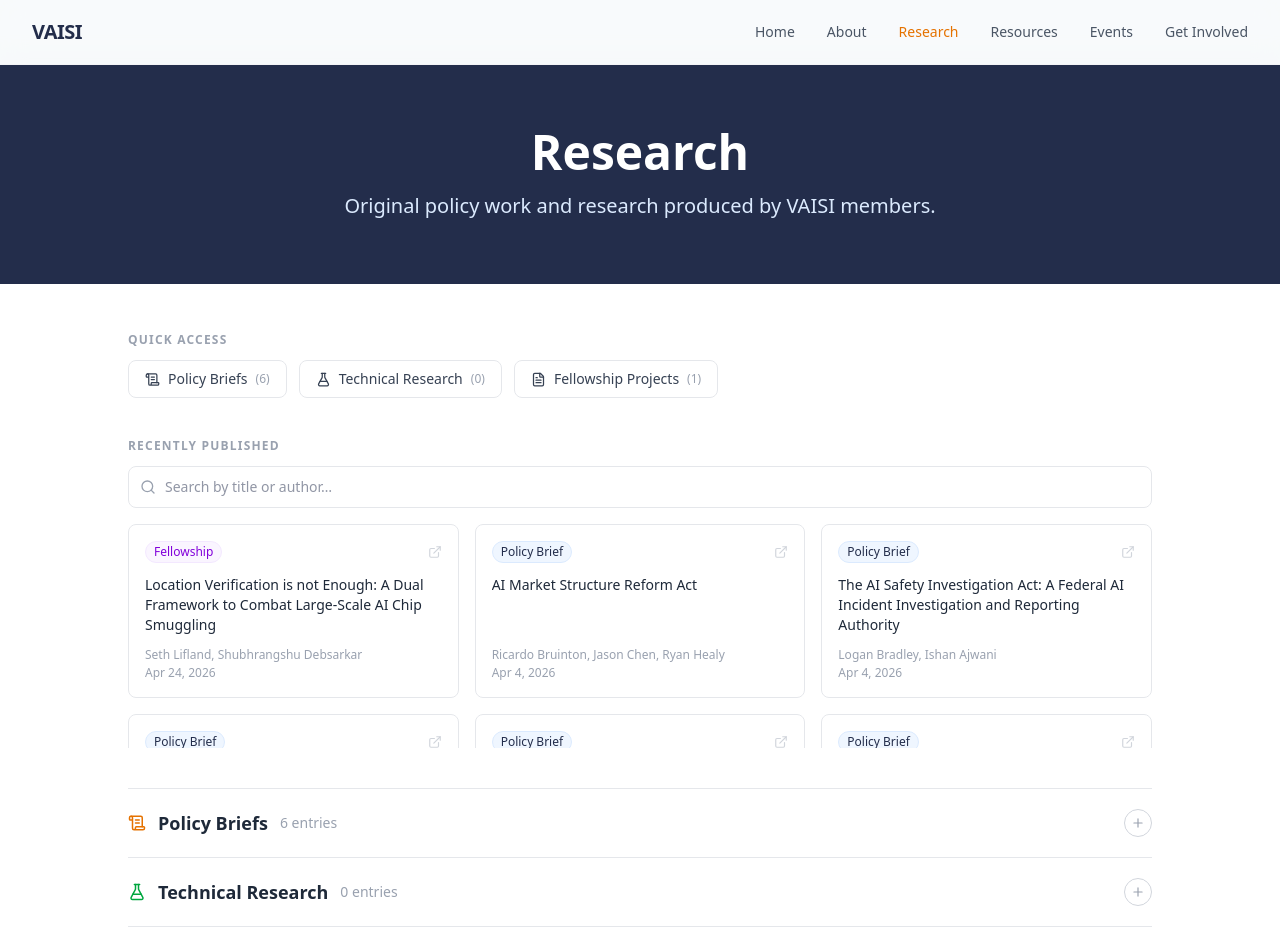
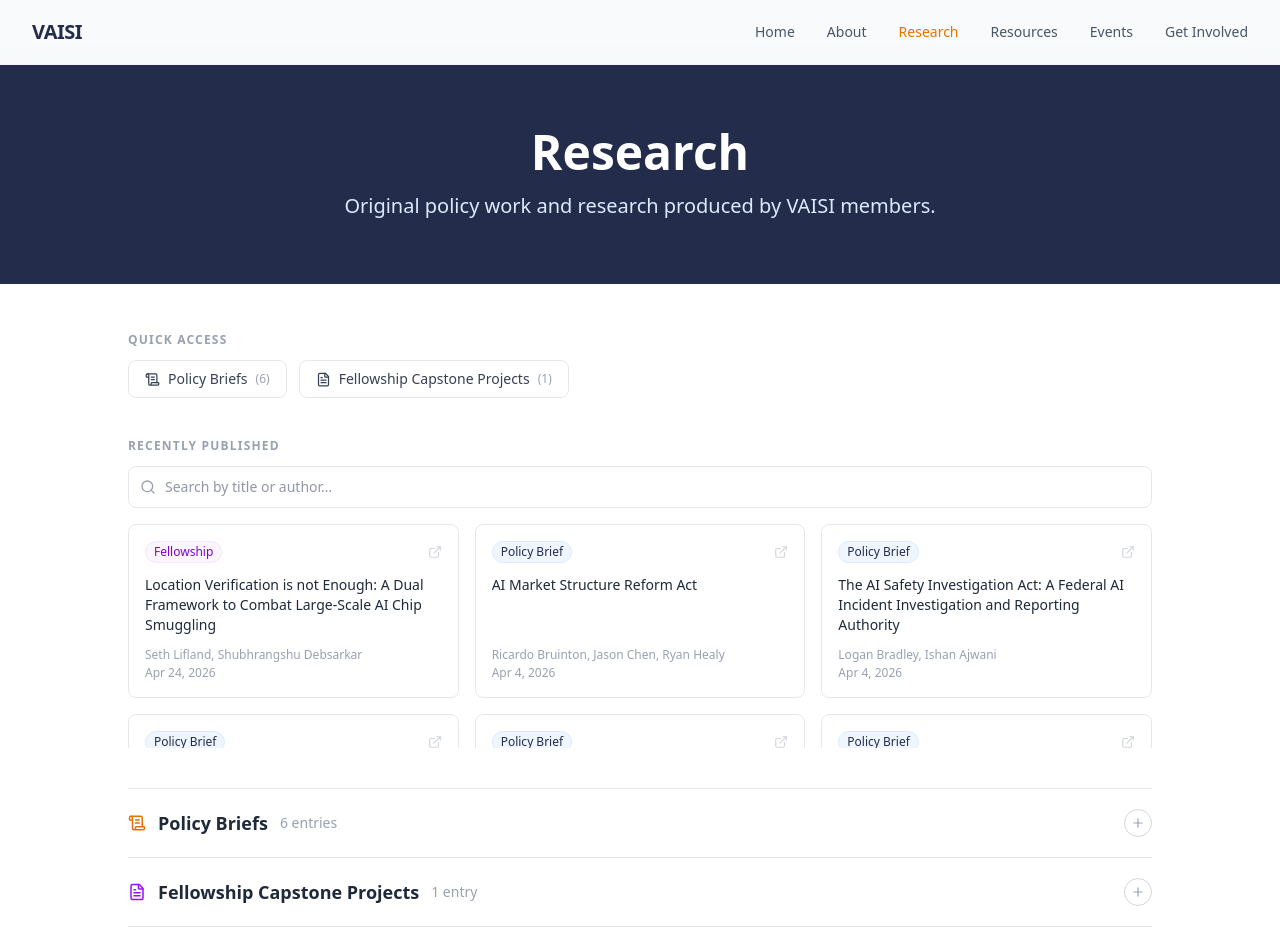
Before and after one commit to Virginia-AI-Security-Initiative/VAISI_Website, a Next.js app: page /research in a window 1280 px wide. Shown: the top 947 px of the page. Built offline with nearby package versions, Linux system fonts and the light colour scheme; a web font is replaced by a local one.

Commit message:
omitted technical research section for now

```diff
--- a/app/research/data.ts
+++ b/app/research/data.ts
@@ -95,11 +95,11 @@
 export const KIND_LABELS: Record<AnyPub['kind'], string> = {
     policy: 'Policy Briefs',
     tech: 'Technical Research',
-    fellowship: 'Fellowship Projects',
+    fellowship: 'Fellowship Capstone Projects',
 };
 
 export const tagGroups: { label: string; tags: string[] }[] = [
-    { label: 'Type', tags: ['Policy Briefs', 'Technical Research', 'Fellowship Projects'] },
+    { label: 'Type', tags: ['Policy Briefs', 'Technical Research', 'Fellowship Capstone Projects'] },
     { label: 'Source', tags: [...new Set(policyBriefs.map((b) => b.source))] },
     { label: 'Venue', tags: [...new Set(techPapers.map((p) => p.venue))] },
     { label: 'Fellowship', tags: [...new Set(fellowshipProjects.map((f) => f.fellowship))] },
--- a/app/research/page.tsx
+++ b/app/research/page.tsx
@@ -137,20 +137,13 @@
                                 Policy Briefs
                                 <span className="text-xs text-gray-400">({policyBriefs.length})</span>
                             </button>
-                            <button
-                                onClick={() => quickAccess('tech-research', techRef)}
-                                className="flex items-center gap-2 px-4 py-2 rounded-lg border border-gray-200 text-sm font-medium text-gray-700 hover:border-primary hover:text-primary transition-colors"
-                            >
-                                <FlaskConical size={15} />
-                                Technical Research
-                                <span className="text-xs text-gray-400">({techPapers.length})</span>
-                            </button>
+                            {/* Technical Research quick-access button hidden until section has content */}
                             <button
                                 onClick={() => quickAccess('fellowship-projects', fellowshipRef)}
                                 className="flex items-center gap-2 px-4 py-2 rounded-lg border border-gray-200 text-sm font-medium text-gray-700 hover:border-primary hover:text-primary transition-colors"
                             >
                                 <FileText size={15} />
-                                Fellowship Projects
+                                Fellowship Capstone Projects
                                 <span className="text-xs text-gray-400">({fellowshipProjects.length})</span>
                             </button>
                         </div>
@@ -363,8 +356,8 @@
                             )}
                         </div>
 
-                        {/* Technical Research */}
-                        <div ref={techRef} className="border-b border-gray-200">
+                        {/* Technical Research — hidden until section has content */}
+                        {false && <div ref={techRef} className="border-b border-gray-200">
                             <button
                                 onClick={() => toggleSection('tech-research')}
                                 className="w-full flex items-center justify-between py-5 text-left group"
@@ -435,7 +428,7 @@
                                     )}
                                 </div>
                             )}
-                        </div>
+                        </div>}
 
                         {/* Fellowship Projects */}
                         <div ref={fellowshipRef} className="border-b border-gray-200">
@@ -446,7 +439,7 @@
                                 <div className="flex items-center gap-3">
                                     <FileText size={18} className="text-purple-600 flex-shrink-0" />
                                     <span className="text-lg font-semibold text-gray-800 group-hover:text-primary transition-colors">
-                                        Fellowship Projects
+                                        Fellowship Capstone Projects
                                     </span>
                                     <span className="text-sm text-gray-400">
                                         {fellowshipProjects.length} {fellowshipProjects.length === 1 ? 'entry' : 'entries'}
```
